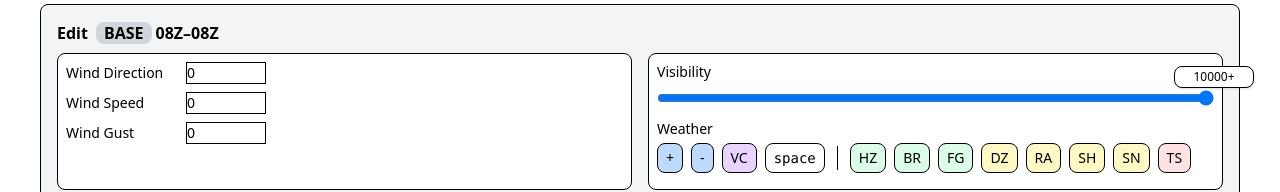
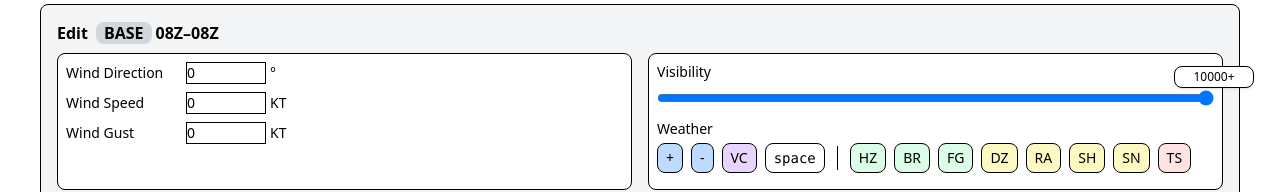
Before and after one commit to sprangdes/taf-visual-builder, a React (Vite) app: page / in a window 1280 px wide. Shown: the part 210-402 px from the top of the page. Built offline with nearby package versions, Linux system fonts and the light colour scheme.

Commit message:
在 ChangeEditor 組件中為風向、風速和風陣輸入區域新增單位標籤，以改善可讀性

```diff
--- a/src/TafBuilder.tsx
+++ b/src/TafBuilder.tsx
@@ -532,6 +532,7 @@ function ChangeEditor({ change, onUpdate, showActionButtons = false, onDelete, o
               max={360}
               onChange={(e) => updateWind("dir", e.target.value)}
             />
+            <span className="ml-1 text-sm">°</span>
           </label>
           <label className="text-sm">
             <span className="inline-block w-28">Wind Speed</span>
@@ -543,6 +544,7 @@ function ChangeEditor({ change, onUpdate, showActionButtons = false, onDelete, o
               step={1}
               onChange={(e) => updateWind("speed", e.target.value)}
             />
+            <span className="ml-1 text-sm">KT</span>
           </label>
           <label className="text-sm">
             <span className="inline-block w-28">Wind Gust</span>
@@ -554,6 +556,7 @@ function ChangeEditor({ change, onUpdate, showActionButtons = false, onDelete, o
               step={1}
               onChange={(e) => updateWind("gust", e.target.value)}
             />
+            <span className="ml-1 text-sm">KT</span>
           </label>
         </div>
         {/* Visibility + Weather block (right) */}
```
